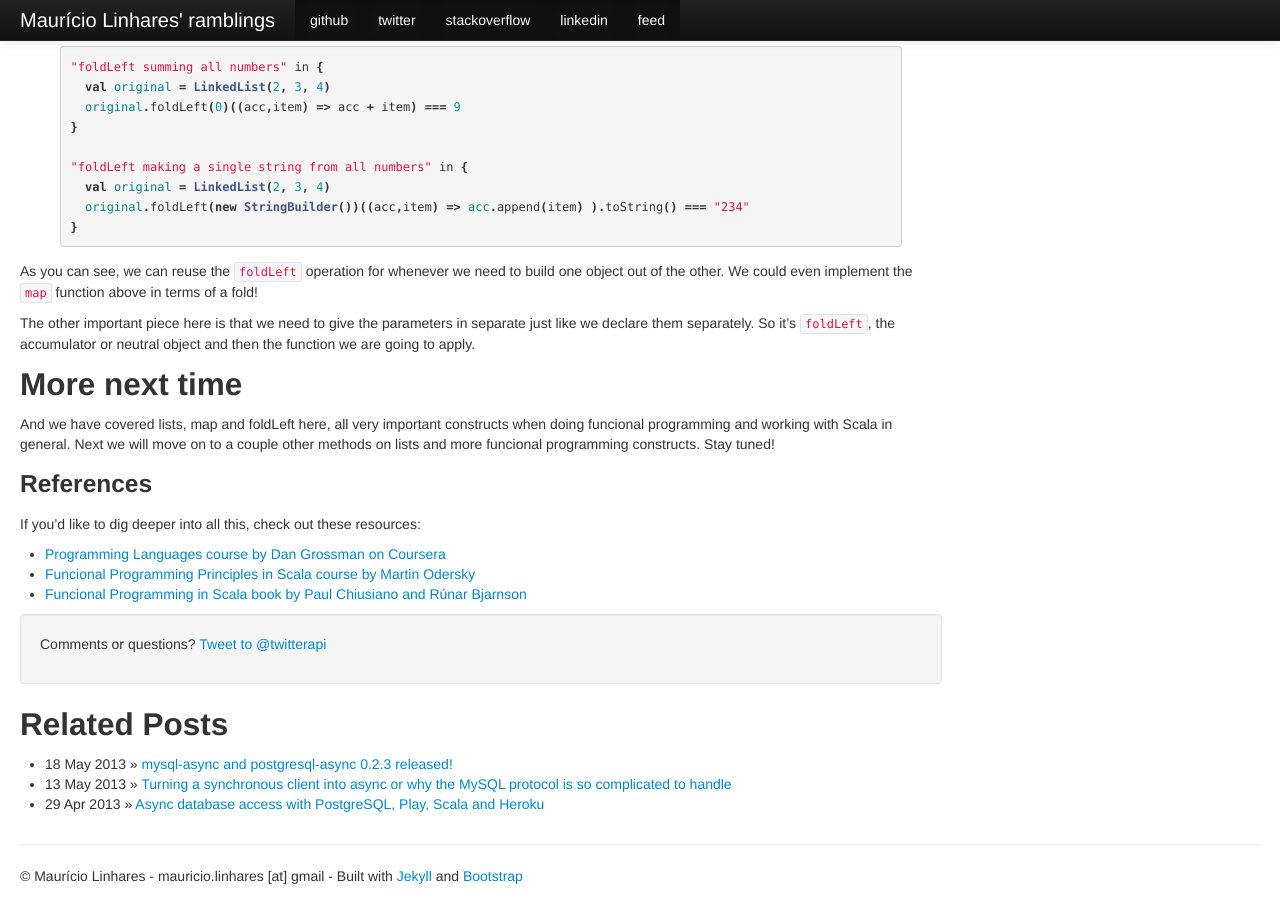
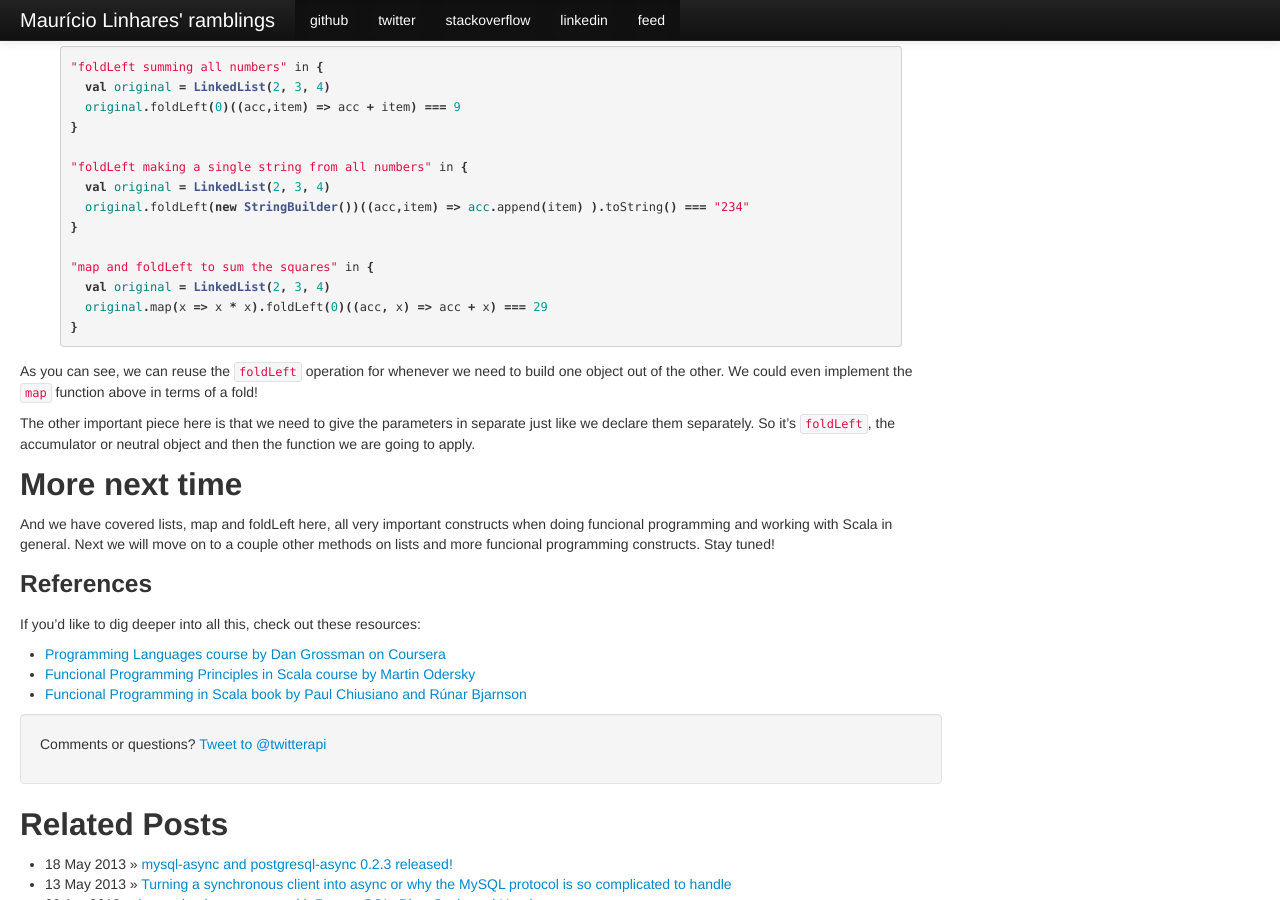
Before and after one commit to mauricio/mauricio.github.com, a Jekyll site: the page built from _posts/2013-11-25-learning-scala-by-building-scala-lists.md, in a window 1280 px wide and 900 px high, scrolled down 5779 px. Built offline with Jekyll 4.4.1, drawn with Linux system fonts in a browser that asks for light colours; Markdown is read by kramdown in place of the engine named in the settings; comment, search, counter and statistics services are not loaded.

Commit message:
Including the other example

```diff
--- a/_posts/2013-11-25-learning-scala-by-building-scala-lists.md
+++ b/_posts/2013-11-25-learning-scala-by-building-scala-lists.md
@@ -264,6 +264,11 @@ Let's see how our spec for it would look:
   val original = LinkedList(2, 3, 4)
   original.foldLeft(new StringBuilder())((acc,item) => acc.append(item) ).toString() === "234"
 }
+
+"map and foldLeft to sum the squares" in {
+  val original = LinkedList(2, 3, 4)
+  original.map(x => x * x).foldLeft(0)((acc, x) => acc + x) === 29
+}
 {% endhighlight %}
 
 As you can see, we can reuse the `foldLeft` operation for whenever we need to build one object out of the other. We could even implement the `map` function above in terms of a fold!
```
